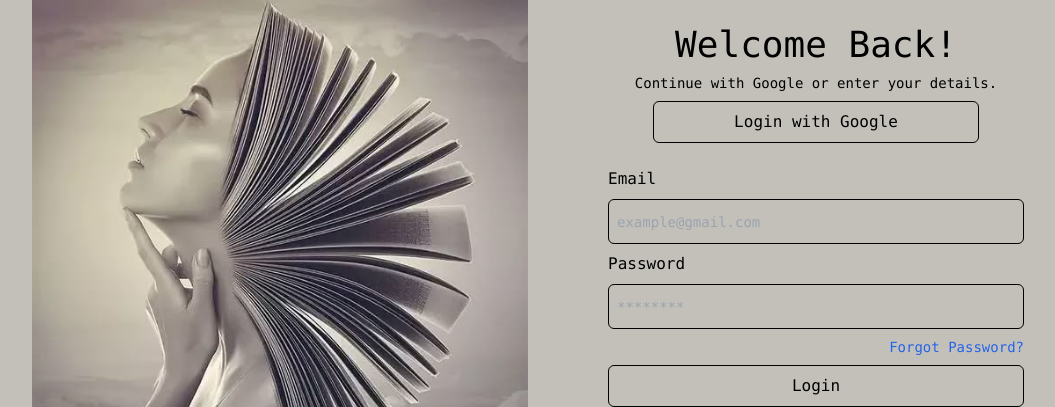
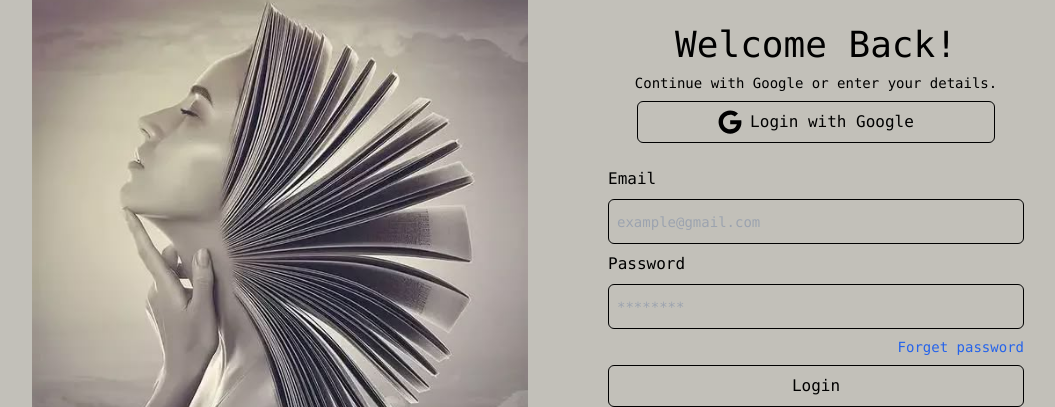
Before and after one commit to Hardelzs/year-book, a React (Vite) app: page / in a window 1280 px wide. Shown: the part 164-571 px from the top of the page, without its empty margins (112-1167 px from the left). Built offline with nearby package versions, Linux system fonts and the light colour scheme.

Commit message:
change the setting

```diff
--- a/src/Components/LoginPage.jsx
+++ b/src/Components/LoginPage.jsx
@@ -9,6 +9,7 @@ import {
 import { useNavigate } from "react-router-dom";
 import LoginImg from "../assets/Login.jpg";
 import SignImg from "../assets/Sign.jpg";
+import { FaGoogle } from "react-icons/fa";
 
 const LoginPage = () => {
   const navigate = useNavigate();
@@ -84,11 +85,11 @@ const LoginPage = () => {
 
             {/* Google Sign-In Button */}
             <button
-              className="border border-black px-20 py-2 rounded-md mx-auto"
+              className="border border-black px-20 py-2 rounded-md mx-auto flex justify-center items-center gap-2"
               onClick={handleGoogleSignIn}
               type="button"
             >
-              {isSignup ? "Signup with Google" : "Login with Google"}
+             <FaGoogle className="text-2xl"/> {isSignup ? "Signup with Google" : "Login with Google"}
             </button>
           </div>
 
@@ -121,7 +122,7 @@ const LoginPage = () => {
             <p
               className="text-right text-sm cursor-pointer text-blue-600"
               onClick={() => setShowResetModal(true)}
-            >Forgot Password?</p>
+            >{isSignup ? "" : "Forget password"}</p>
 
             {/* Submit Button */}
             <button type="submit" className="border border-black w-full py-2 rounded-md mt-6 mx-auto">
```
